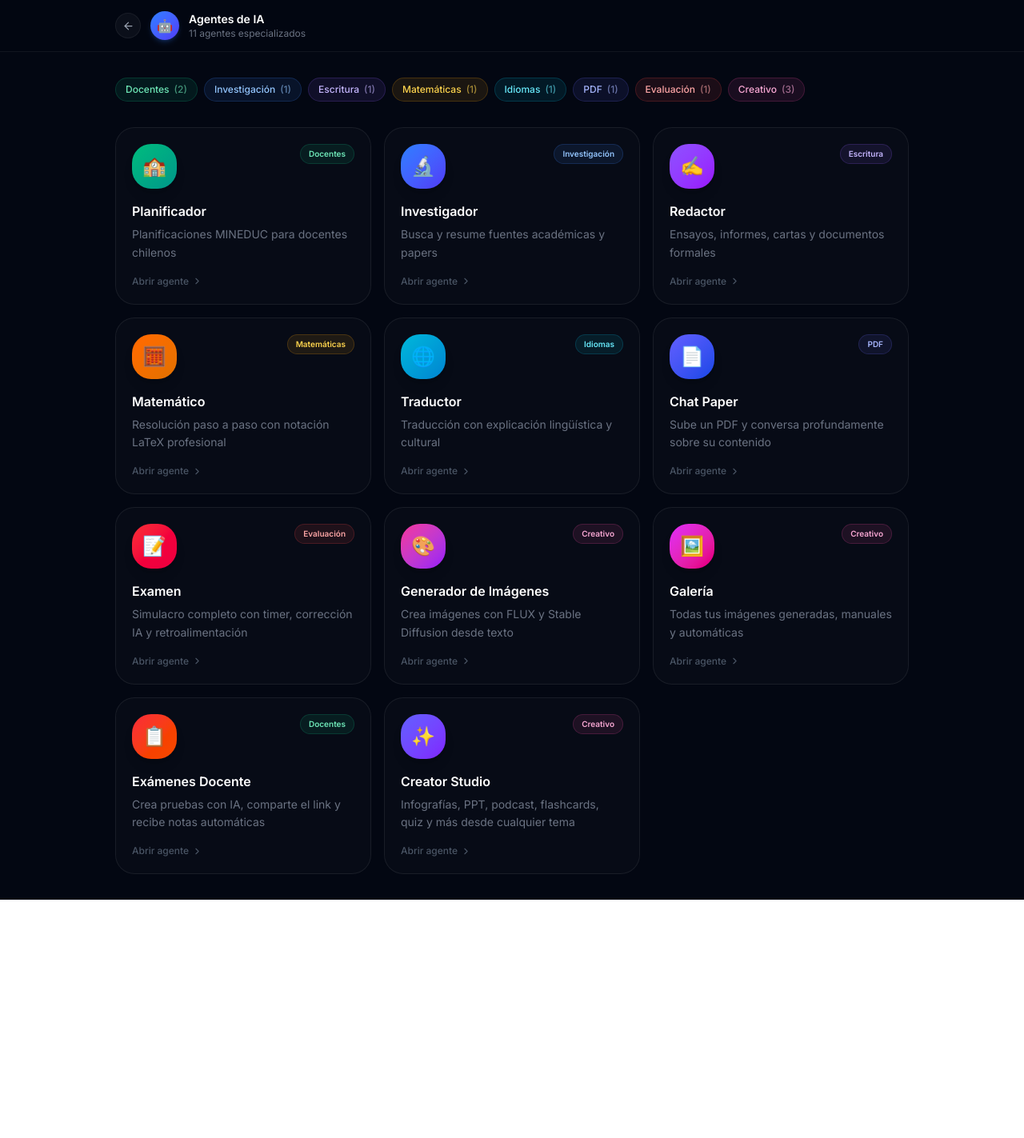
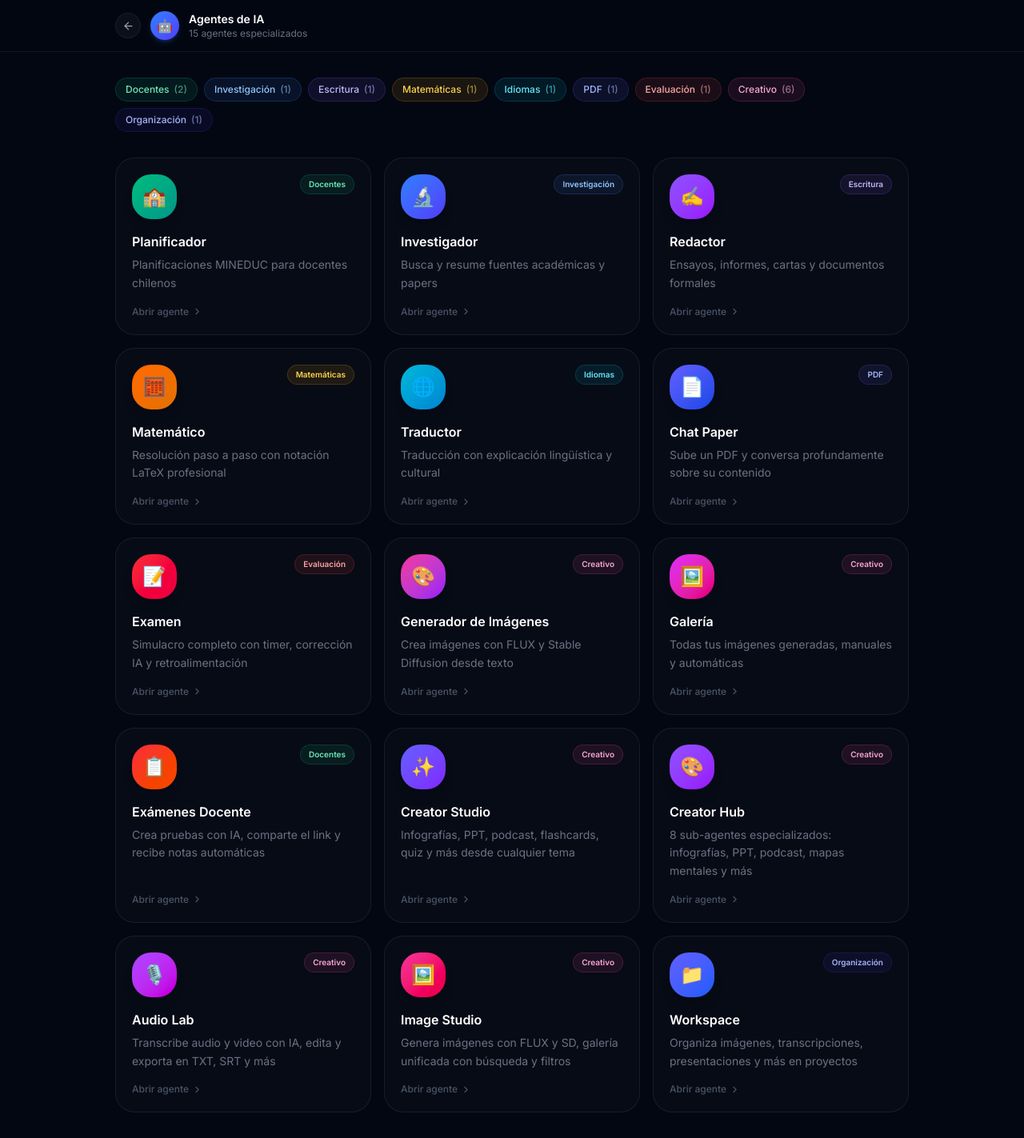
Before and after one commit to innova-space-edu/eduai-platform, a Next.js app: page /agentes in a window 1280 px wide. Shown: the whole page at 80% size. Before the commit the page ends 1125 px from the top, so only its background shows below. Built offline with nearby package versions, Linux system fonts and the light colour scheme.

Commit message:
Add new agents and update tags in AgentesPage

```diff
--- a/app/agentes/page.tsx
+++ b/app/agentes/page.tsx
@@ -126,6 +126,50 @@ const AGENTS = [
     href: "/creator",
     tag: "Creativo",
   },
+  {
+    id: "creator-hub",
+    icon: "🎨",
+    name: "Creator Hub",
+    description: "8 sub-agentes especializados: infografías, PPT, podcast, mapas mentales y más",
+    color: "from-violet-500 to-purple-600",
+    glow: "rgba(139,92,246,0.15)",
+    border: "rgba(139,92,246,0.2)",
+    href: "/creator-hub",
+    tag: "Creativo",
+  },
+  {
+    id: "audio-lab",
+    icon: "🎙️",
+    name: "Audio Lab",
+    description: "Transcribe audio y video con IA, edita y exporta en TXT, SRT y más",
+    color: "from-purple-500 to-fuchsia-600",
+    glow: "rgba(168,85,247,0.15)",
+    border: "rgba(168,85,247,0.2)",
+    href: "/audio-lab",
+    tag: "Creativo",
+  },
+  {
+    id: "image-studio",
+    icon: "🖼️",
+    name: "Image Studio",
+    description: "Genera imágenes con FLUX y SD, galería unificada con búsqueda y filtros",
+    color: "from-pink-500 to-rose-600",
+    glow: "rgba(236,72,153,0.15)",
+    border: "rgba(236,72,153,0.2)",
+    href: "/image-studio",
+    tag: "Creativo",
+  },
+  {
+    id: "workspace",
+    icon: "📁",
+    name: "Workspace",
+    description: "Organiza imágenes, transcripciones, presentaciones y más en proyectos",
+    color: "from-indigo-500 to-blue-600",
+    glow: "rgba(67,56,202,0.15)",
+    border: "rgba(67,56,202,0.2)",
+    href: "/workspace",
+    tag: "Organización",
+  },
 ]
 
 const TAGS = Array.from(new Set(AGENTS.map(a => a.tag)))
@@ -139,6 +183,7 @@ const TAG_STYLES: Record<string, { bg: string; text: string; border: string }> =
   "PDF":           { bg: "rgba(99,102,241,0.1)",   text: "#a5b4fc", border: "rgba(99,102,241,0.2)"  },
   "Evaluación":    { bg: "rgba(239,68,68,0.1)",    text: "#fca5a5", border: "rgba(239,68,68,0.2)"   },
   "Creativo":      { bg: "rgba(236,72,153,0.1)",   text: "#f9a8d4", border: "rgba(236,72,153,0.2)"  },
+  "Organización":  { bg: "rgba(67,56,202,0.1)",    text: "#a5b4fc", border: "rgba(67,56,202,0.2)"   },
 }
 
 export default function AgentesPage() {
```
